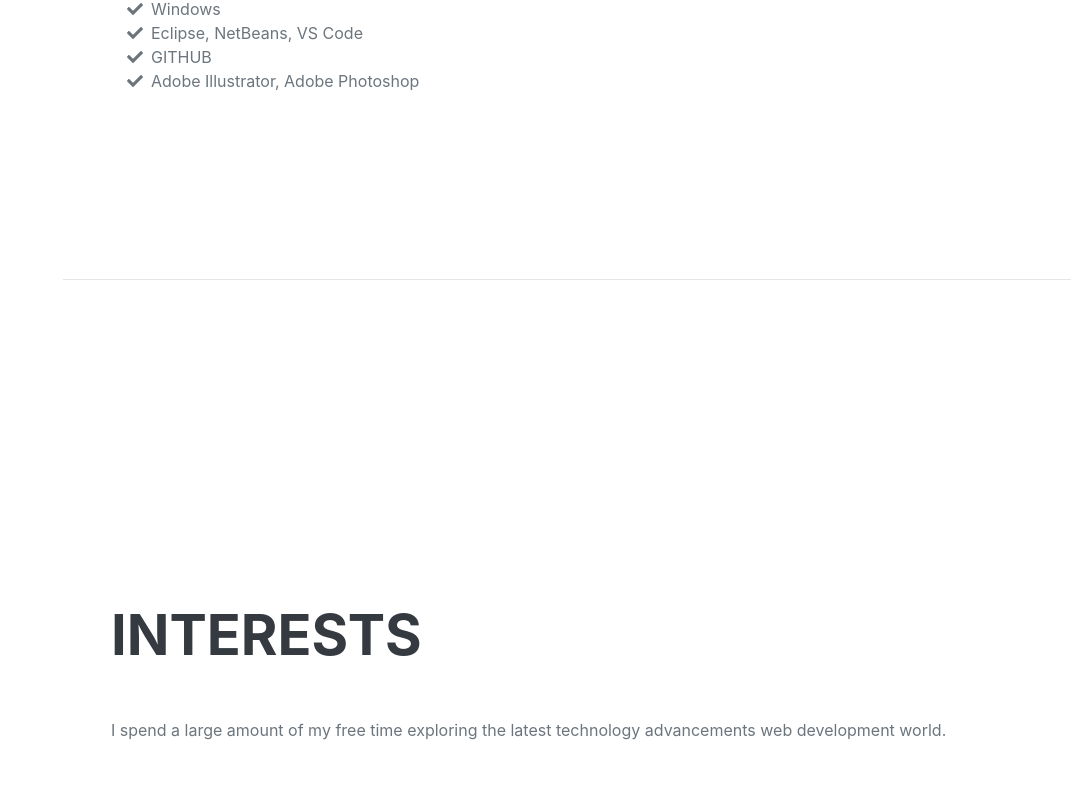
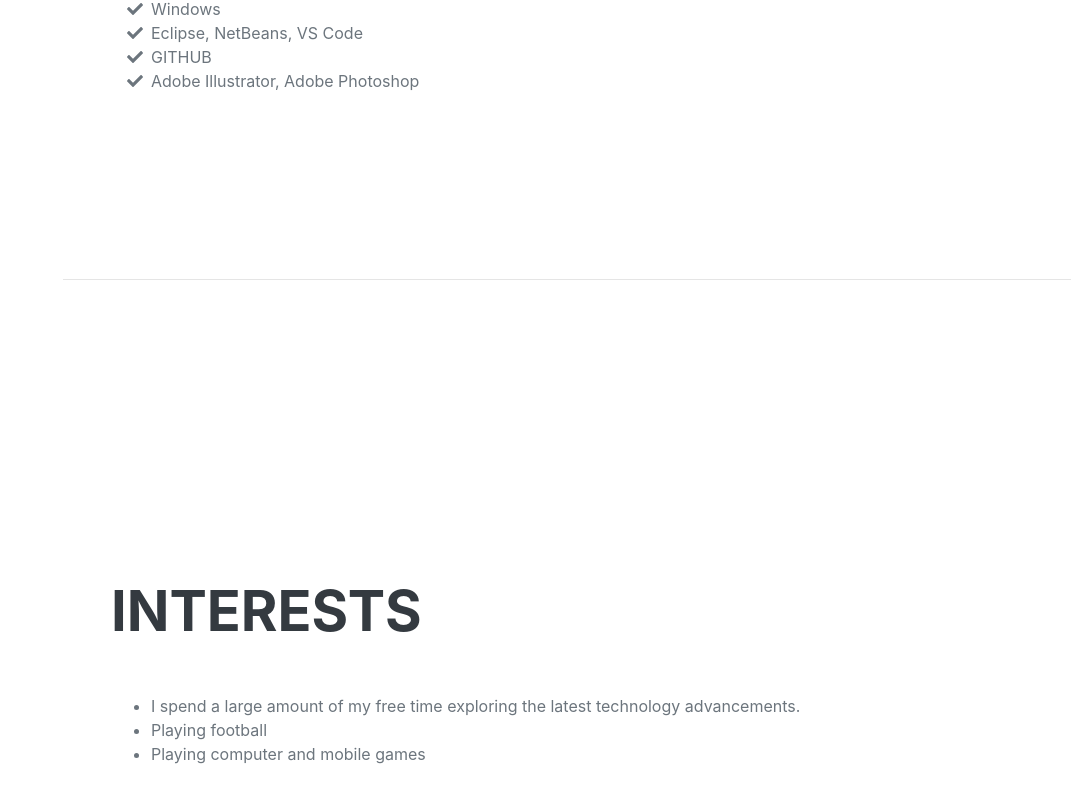
Before and after one commit to baderusslam/Resume, a plain HTML site: page index.html in a window 1280 px wide. Shown: the part 2924-3726 px from the top of the page, without its empty margins (209-1280 px from the left). Drawn offline with nearby package versions, Linux system fonts and the light colour scheme; a script that the page names is missing; a web font is replaced by a local one.

Commit message:
finalcommit

```diff
--- a/index.html
+++ b/index.html
@@ -181,7 +181,13 @@
             <section class="resume-section" id="interests">
                 <div class="resume-section-content">
                     <h2 class="mb-5">Interests</h2>
-                    <p>I spend a large amount of my free time exploring the latest technology advancements web development world.</p>
+                    <ul>
+                        <li>I spend a large amount of my free time exploring the latest technology advancements. </li>
+                        <li> Playing football</li>
+                        <li>Playing computer and mobile games</li>
+
+                    </ul>
+
                 </div>
             </section>
         </div>
```
